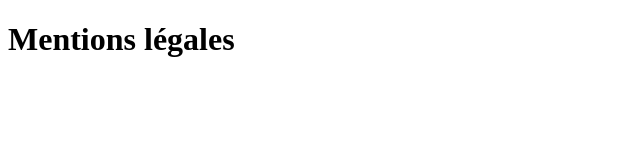
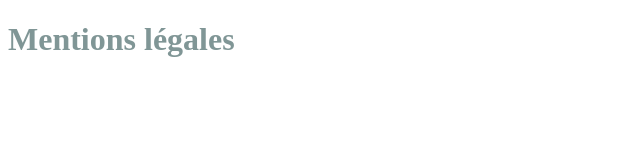
Before and after one commit to dacodemaniak/git-collaborative, a website: page src/legals.html in a window 1280 px wide. Shown: the whole page, without its empty margins (0-640 px from the left). Drawn offline with Linux system fonts and the light colour scheme.

Commit message:
Update legals

```diff
--- a/src/legals.html
+++ b/src/legals.html
@@ -1,7 +1,9 @@
 <!doctype html>
 <html>
     <head>
+        <meta charset="utf-8">
         <title>Mentions légales</title>
+        <link href="./assets/css/styles.css" rel="stylesheet">
     </head>
 
     <body>
```
